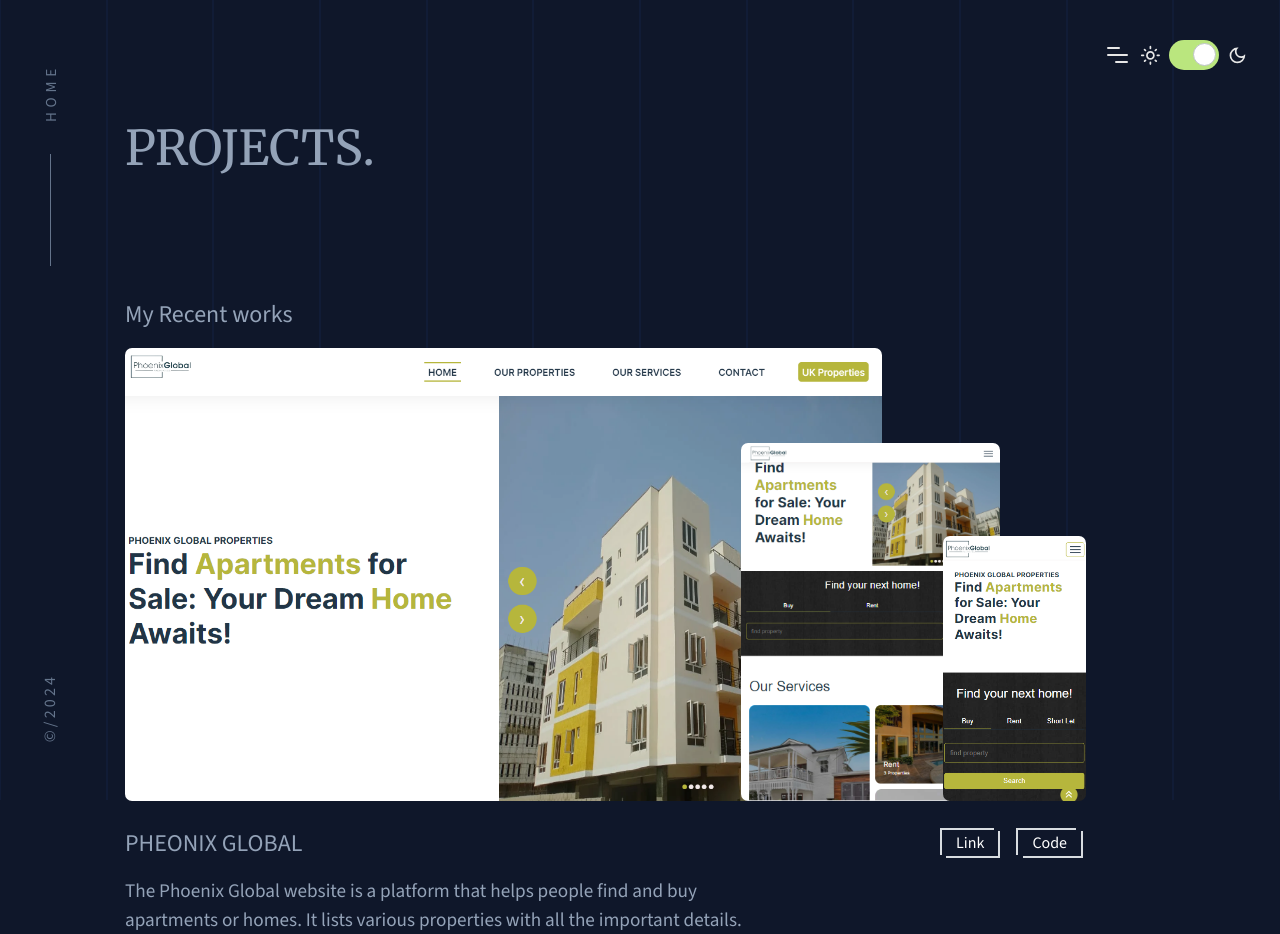
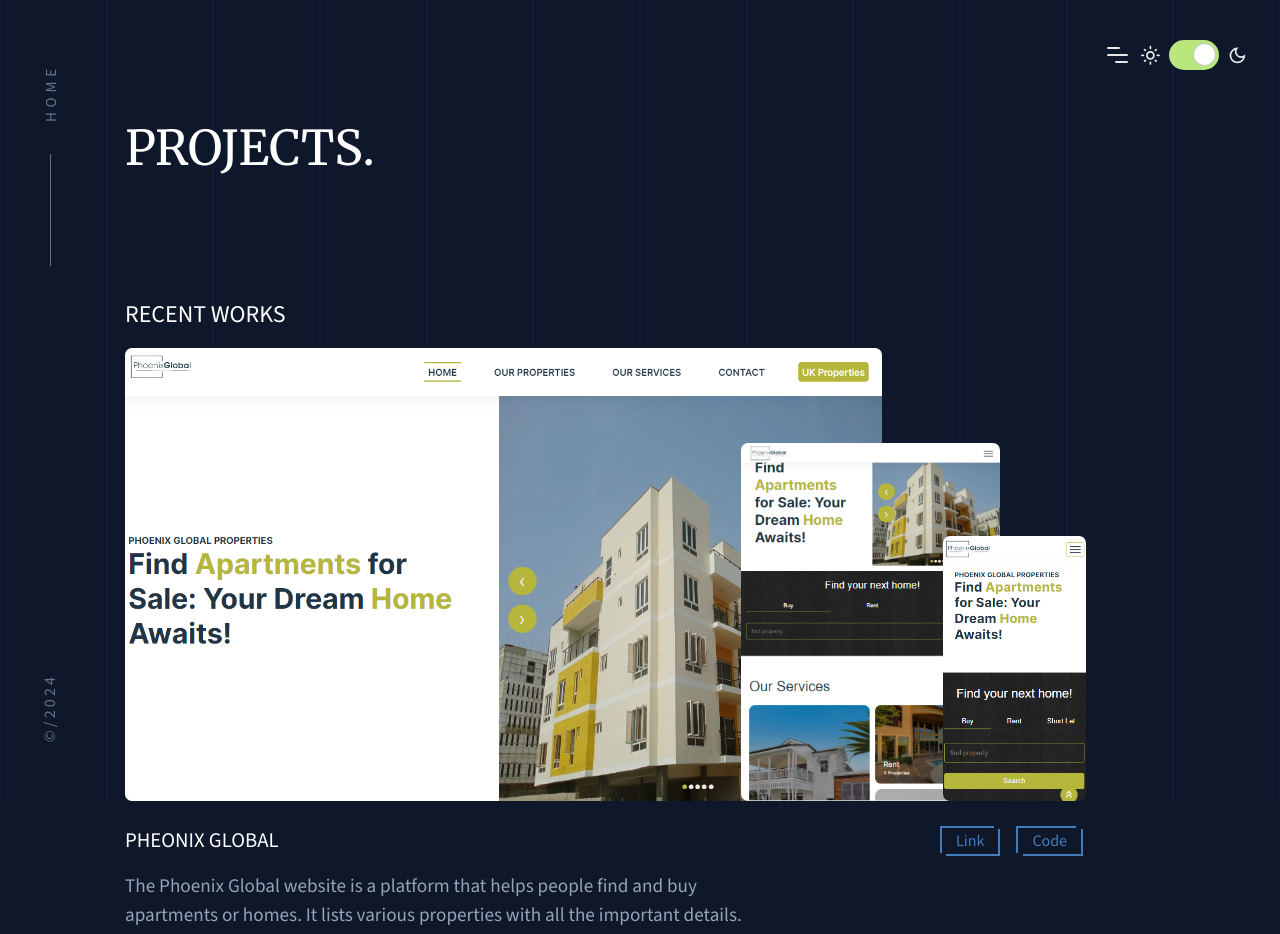
Before and after one commit to ifeanyiHM/ifeanyiiheme, a Next.js app: page /projects in a window 1280 px wide. Shown: the top 934 px of the page. Built offline with nearby package versions, Linux system fonts and the light colour scheme.

Commit message:
my portfolio

```diff
--- a/app/Styles/globals.css
+++ b/app/Styles/globals.css
@@ -7,18 +7,8 @@
   box-sizing: border-box;
 }
 
-body {
-  height: 100%;
-  max-height: 100%;
-  aspect-ratio: 4/1;
-  background: radial-gradient(circle at calc(var(--x) * 1px) calc(var(--y) * 1px), rgba(59, 130, 246, 0.1), transparent 550px), #0f172a;
-  background-attachment: fixed;
-  position: relative;
-}
-
 .lightMode {
-  background: radial-gradient(circle at calc(var(--x) * 1px) calc(var(--y) * 1px), rgba(0, 0, 0, 0.04), transparent 300px), #fff;
-  background-attachment: fixed;
+  background-color: #fff;
   color: #444452;
 }
 .lightMode .box {
@@ -234,14 +224,14 @@ body {
 .btn::before {
   top: 0;
   left: 0;
-  border-top: 2px solid #d8dce0;
-  border-left: 2px solid #d8dce0;
+  border-top: 2px solid #417dbd;
+  border-left: 2px solid #417dbd;
 }
 .btn::after {
   bottom: 0;
   right: 0;
-  border-bottom: 2px solid #d8dce0;
-  border-right: 2px solid #d8dce0;
+  border-bottom: 2px solid #417dbd;
+  border-right: 2px solid #417dbd;
 }
 .btn:hover::before, .btn:hover::after {
   height: 100%;
@@ -261,6 +251,18 @@ body {
 }
 
 @media screen and (min-width: 1024px) {
+  body {
+    height: 100%;
+    max-height: 100%;
+    aspect-ratio: 4/1;
+    background: radial-gradient(circle at calc(var(--x) * 1px) calc(var(--y) * 1px), rgba(59, 130, 246, 0.1), transparent 550px), #0f172a;
+    background-attachment: fixed;
+    position: relative;
+  }
+  .lightMode {
+    background: radial-gradient(circle at calc(var(--x) * 1px) calc(var(--y) * 1px), rgba(0, 0, 0, 0.04), transparent 300px), #fff;
+    background-attachment: fixed;
+  }
   .switchBtnR {
     width: 50px;
     height: 30px;
--- a/app/Styles/globals.scss
+++ b/app/Styles/globals.scss
@@ -8,30 +8,9 @@
   box-sizing: border-box;
 }
 
-// glowing mouse cusor
-body {
-  height: 100%;
-  max-height: 100%;
-  aspect-ratio: 4/1;
-  background: radial-gradient(
-      circle at calc(var(--x) * 1px) calc(var(--y) * 1px),
-      rgba(59, 130, 246, 0.1),
-      transparent 550px
-    ),
-    #0f172a;
-  background-attachment: fixed;
-  position: relative;
-}
-
 //styling lightmode
 .lightMode {
-  background: radial-gradient(
-      circle at calc(var(--x) * 1px) calc(var(--y) * 1px),
-      rgb(0, 0, 0, 0.04),
-      transparent 300px
-    ),
-    #fff;
-  background-attachment: fixed;
+  background-color: #fff;
   color: #444452;
 
   .box {
@@ -282,15 +261,15 @@ body {
   &::before {
     top: 0;
     left: 0;
-    border-top: 2px solid #d8dce0;
-    border-left: 2px solid #d8dce0;
+    border-top: 2px solid #417dbd;
+    border-left: 2px solid #417dbd;
   }
 
   &::after {
     bottom: 0;
     right: 0;
-    border-bottom: 2px solid #d8dce0;
-    border-right: 2px solid #d8dce0;
+    border-bottom: 2px solid #417dbd;
+    border-right: 2px solid #417dbd;
   }
 
   &:hover::before,
@@ -314,6 +293,31 @@ body {
 
 //media queries
 @media screen and (min-width: 1024px) {
+  // glowing mouse cusor for large screens
+  body {
+    height: 100%;
+    max-height: 100%;
+    aspect-ratio: 4/1;
+    background: radial-gradient(
+        circle at calc(var(--x) * 1px) calc(var(--y) * 1px),
+        rgba(59, 130, 246, 0.1),
+        transparent 550px
+      ),
+      #0f172a;
+    background-attachment: fixed;
+    position: relative;
+  }
+
+  .lightMode {
+    background: radial-gradient(
+        circle at calc(var(--x) * 1px) calc(var(--y) * 1px),
+        rgb(0, 0, 0, 0.04),
+        transparent 300px
+      ),
+      #fff;
+    background-attachment: fixed;
+  }
+
   .switchBtnR {
     width: 50px;
     height: 30px;
--- a/app/contact/ContactPage.tsx
+++ b/app/contact/ContactPage.tsx
@@ -10,7 +10,9 @@ function ContactPage() {
   return (
     <div className="flex flex-col justify-center w-full h-[100svh] px-[1.5rem] md:px-[3rem] lg:0 lg:w-[90%] xl:w-[70%] mx-auto">
       <h1
-        className={`${merriweather.className} text-[2rem] md:text-[3rem] uppercase`}
+        className={`${merriweather.className} ${
+          lightMode ? "text-[#444452]" : "text-[#fff]"
+        } text-[2rem] md:text-[3rem] uppercase`}
       >
         Contact
       </h1>
@@ -23,12 +25,12 @@ function ContactPage() {
         <div className="flex items-center xl:w-[60%] lg:gap-[2.5rem]">
           <h2
             className={`${
-              lightMode ? "font-[400]" : "font-[300]"
-            } w-[40%] md:w-[50%] lg:w-auto text-[1.3rem] md:text-[1.7rem] tracking-[0.15rem]`}
+              lightMode ? "font-[400] text-[#417dbd]" : "font-[300] text-[#fff]"
+            } w-[40%] md:w-[50%] lg:w-auto text-[1.1rem] md:text-[1.5rem] tracking-[0.15rem] uppercase`}
           >
             Mail
           </h2>
-          <div className="w-[60%] md:w-[50%] lg:w-auto md:text-[1.5rem]">
+          <div className="w-[60%] md:w-[50%] lg:w-auto md:text-[1.3rem]">
             <SocialLink
               href="mailto:ifeanyihm@gmail.com"
               title="ifeanyihm@gmail.com"
@@ -38,12 +40,12 @@ function ContactPage() {
         <div className="flex xl:w-[40%] lg:gap-[2.5rem]">
           <h2
             className={`${
-              lightMode ? "font-[400]" : "font-[300]"
-            } w-[40%] md:w-[50%] lg:w-auto text-[1.3rem] md:text-[1.7rem] tracking-[0.15rem]`}
+              lightMode ? "font-[400] text-[#417dbd]" : "font-[300] text-[#fff]"
+            } w-[40%] md:w-[50%] lg:w-auto text-[1.1rem] md:text-[1.5rem] tracking-[0.15rem] uppercase`}
           >
             Socials
           </h2>
-          <ul className="w-[60%] md:w-[50%] lg:w-auto flex flex-col gap-[0.4rem] md:text-[1.5rem]">
+          <ul className="w-[60%] md:w-[50%] lg:w-auto flex flex-col gap-[0.4rem] md:text-[1.3rem]">
             <li>
               <SocialLink href="https://github.com/ifeanyiHM" title="Github" />
             </li>
--- a/app/projects/ProjectPage.tsx
+++ b/app/projects/ProjectPage.tsx
@@ -51,13 +51,19 @@ function ProjectPage() {
   return (
     <div className="w-[80.47%] mx-auto mb-[2rem]">
       <h1
-        className={`${merriweather.className} text-[2rem] my-[5rem] md:my-[7rem] md:text-[3rem] uppercase`}
+        className={`${merriweather.className}  ${
+          lightMode ? "text-[#444452]" : "text-[#fff]"
+        } text-[2rem] my-[5rem] md:my-[7rem] md:text-[3rem] uppercase`}
       >
         Projects.
       </h1>
 
-      <h2 className="text-[1.2rem] mb-[1rem] md:text-[1.5rem]">
-        My Recent works
+      <h2
+        className={` ${
+          lightMode ? "text-[#417dbd]" : "text-[#fff] font-[300]"
+        } text-[1.3rem] mb-[1rem] md:text-[1.5rem] uppercase`}
+      >
+        Recent works
       </h2>
       <div className="flex flex-col gap-[5rem] lg:gap-[15rem]">
         {projects.map((project, index) => (
@@ -103,7 +109,11 @@ function ProjectPage() {
             </div>
             <div>
               <div className="md:flex md:items-center md:justify-between md:mr-[3rem] lg:mr-[4.5rem] md:mt-[1.5rem] md:mb-[1rem] ">
-                <h3 className="text-[1.3rem] md:text-[1.5rem] mt-[1rem] mb-[0.5rem] md:my-0 uppercase">
+                <h3
+                  className={`${
+                    lightMode ? "text-[#417dbd]" : "text-[#fff]"
+                  } text-[1.1rem] md:text-[1.3rem] mt-[1rem] mb-[0.5rem] md:my-0 uppercase`}
+                >
                   {project.title}
                 </h3>
                 <div
@@ -117,8 +127,10 @@ function ProjectPage() {
                       href={link.href}
                       target="_blank"
                       className={`${
-                        lightMode ? "bg-[rgb(0,123,255)]" : " py-[0.2rem] "
-                      } relative md:py-[0.2rem] text-[#fff] px-[0.8rem] md:px-[1rem] btn`}
+                        lightMode
+                          ? "bg-[#417dbd] text-[#fff]"
+                          : " py-[0.2rem] text-[#417dbd]"
+                      } relative md:py-[0.2rem] px-[0.8rem] md:px-[1rem] btn`}
                     >
                       {link.label}
                     </Link>
@@ -149,7 +161,7 @@ function ProjectPage() {
                     className={`${
                       lightMode
                         ? "shadow-[0_0_5px_rgb(68,68,82,0.5)]"
-                        : "shadow-[0_0_5px_rgb(0,123,255,0.5)]"
+                        : "shadow-[0_0_5px_rgb(0,123,255,0.5)] text-[#417dbd]"
                     } text-[0.9rem] md:text-[1rem] md:py-[0.2rem] px-[0.8rem] md:px-[1rem]`}
                   >
                     {tech}
@@ -161,7 +173,11 @@ function ProjectPage() {
         ))}
       </div>
 
-      <h2 className="text-[1.2rem] mt-[5rem] mb-[1rem] md:text-[1.5rem]">
+      <h2
+        className={`${
+          lightMode ? "text-[#417dbd]" : "text-[#fff] font-[300]"
+        } text-[1.2rem] mt-[5rem] mb-[1rem] md:text-[1.5rem] uppercase`}
+      >
         Other Projects
       </h2>
 
@@ -176,7 +192,9 @@ function ProjectPage() {
         <thead>
           <tr
             className={`${
-              lightMode ? "border-b-[rgb(68,68,82,0.2)]" : "border-b-[#152342]"
+              lightMode
+                ? "border-b-[rgb(68,68,82,0.2)] text-[#444452]"
+                : "border-b-[#152342] text-[#fff]"
             } border-b uppercase`}
           >
             <th className="py-[0.5rem] md:py-[1rem]">Project</th>
@@ -215,7 +233,7 @@ function ProjectPage() {
                     className={`${
                       lightMode
                         ? "shadow-[0_0_5px_rgb(68,68,82,0.5)]"
-                        : "shadow-[0_0_5px_rgb(0,123,255,0.5)]"
+                        : "shadow-[0_0_5px_rgb(0,123,255,0.5)] text-[#417dbd]"
                     } ${
                       index === 1 ? "hidden md:inline" : ""
                     } mr-[0.5rem] md:mr-[1rem] text-[0.9rem] md:text-[1rem] md:py-[0.2rem] px-[0.2rem] md:px-[1rem]`}
@@ -230,7 +248,12 @@ function ProjectPage() {
                 </Link>
               </td>
               <td className="hidden md:table-cell text-left xl:w-[12%]">
-                <Link href={project.codeLink} className="hover:underline">
+                <Link
+                  href={project.codeLink}
+                  className={`${
+                    lightMode ? "text-[#417dbd]" : "text-[#fff] font-[300]"
+                  } hover:underline`}
+                >
                   Code
                 </Link>
               </td>
--- a/app/skills/SkillsPage.tsx
+++ b/app/skills/SkillsPage.tsx
@@ -9,7 +9,9 @@ function SkillsPage() {
   return (
     <div className="lg:flex flex-col lg:items-center lg:justify-center w-full min-h-[100svh]">
       <h1
-        className={`${merriweather.className} lg:hidden text-[2rem] pt-[6rem] pb-[1rem] md:pb-[2rem] ml-[4rem] md:w-[65%] md:mx-auto md:text-[3rem] uppercase `}
+        className={`${merriweather.className} ${
+          lightMode ? "text-[#444452]" : "text-[#fff]"
+        } lg:hidden text-[2rem] pt-[6rem] pb-[1rem] md:pb-[2rem] ml-[4rem] md:w-[65%] md:mx-auto md:text-[3rem] uppercase`}
       >
         Skills
       </h1>
@@ -21,7 +23,7 @@ function SkillsPage() {
         <h1
           className={`${merriweather.className} ${
             lightMode ? "text-[#444452]" : "text-[#fff]"
-          } hidden lg:block pb-[2rem] text-[3rem] uppercase `}
+          } hidden lg:block pb-[2rem] text-[3rem] uppercase`}
         >
           Skill
         </h1>
```
Also changed, not shown: 1 other file (tests, documents, lock files or other folders).
